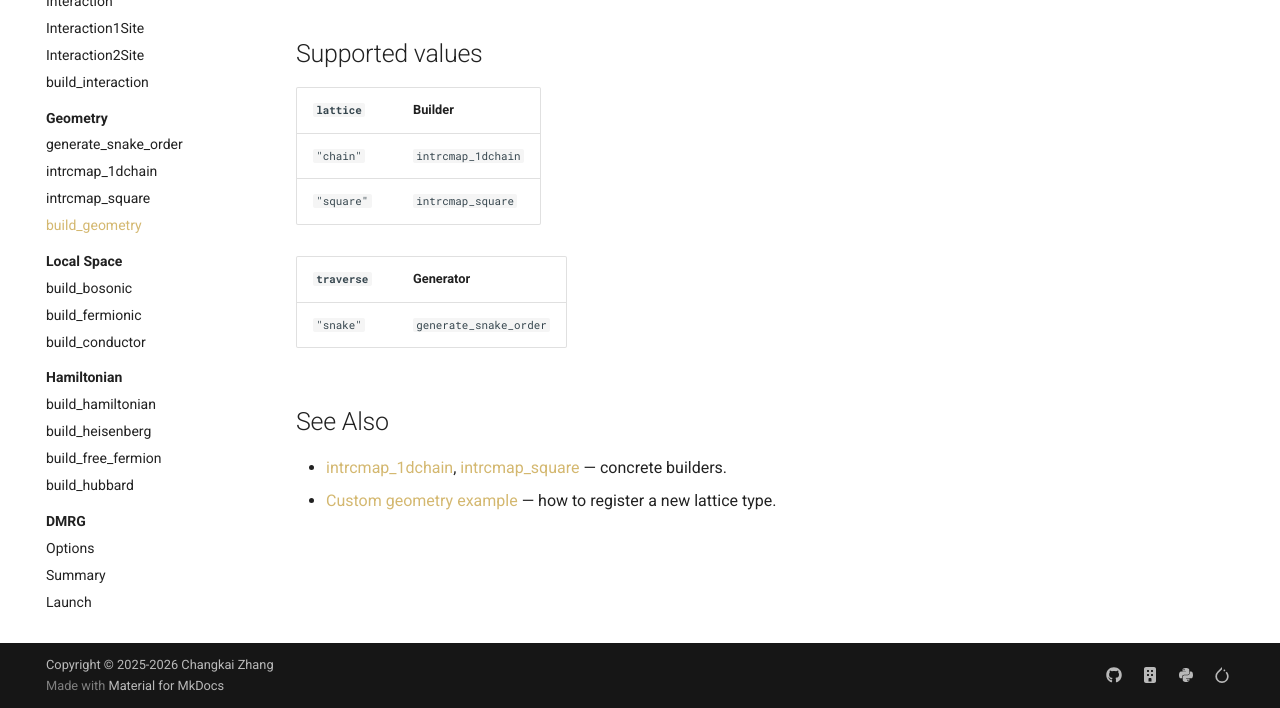
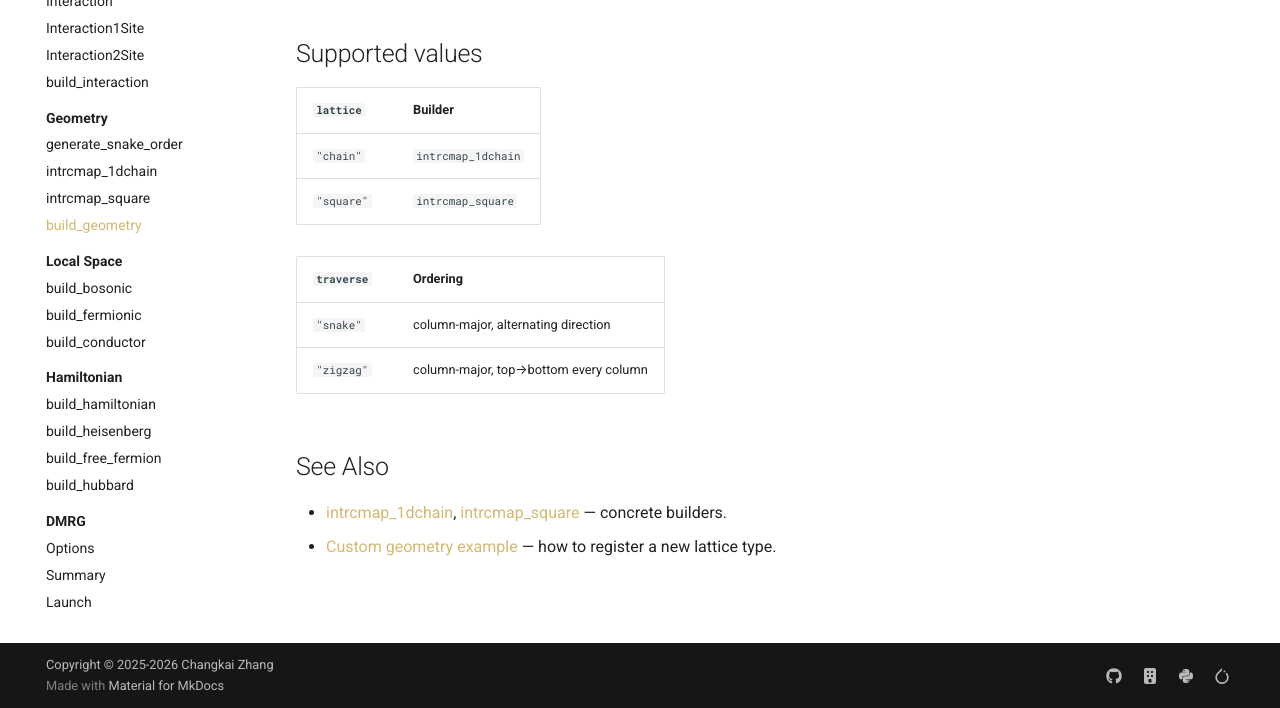
Before and after one commit to Ideogenesis-AI/Alice, an MkDocs documentation site: the page built from docs/api/geometry/build-geometry.md, in a window 1280 px wide and 1073 px high, cut to the strip 365-1073 px from the top of the window. Built offline with MkDocs 1.6.1 and Material for MkDocs 9.7.7, drawn with Linux system fonts in a browser that asks for light colours; comment, search, counter and statistics services are not loaded.

Commit message:
Update geometry documentation and remove traverse order files since they are not public
This commit enhances the documentation for geometry traversal options by clarifying the descriptions for the "snake" and "zigzag" traversal methods in `build-geometry.md`. Additionally, the obsolete `generate-snake-order.md` file has been removed, as its functionality is now integrated into the updated documentation. References to the snake order have also been cleaned up in related files to reflect these changes.

```diff
--- a/docs/api/geometry/build-geometry.md
+++ b/docs/api/geometry/build-geometry.md
@@ -13,9 +13,10 @@ Dispatch geometry construction from a `[geometry]` config dict.
 | `"chain"` | `intrcmap_1dchain` |
 | `"square"` | `intrcmap_square` |
 
-| `traverse` | Generator |
-|-----------|-----------|
-| `"snake"` | `generate_snake_order` |
+| `traverse` | Ordering |
+|-----------|----------|
+| `"snake"` | column-major, alternating direction |
+| `"zigzag"` | column-major, top→bottom every column |
 
 ## See Also
 
```
Also changed, not shown: docs/api/geometry/generate-snake-order.md (deleted, +0 -12 lines), docs/api/geometry/index.md (+0 -1 lines), docs/api/geometry/intrcmap-square.md (+1 -2 lines).
